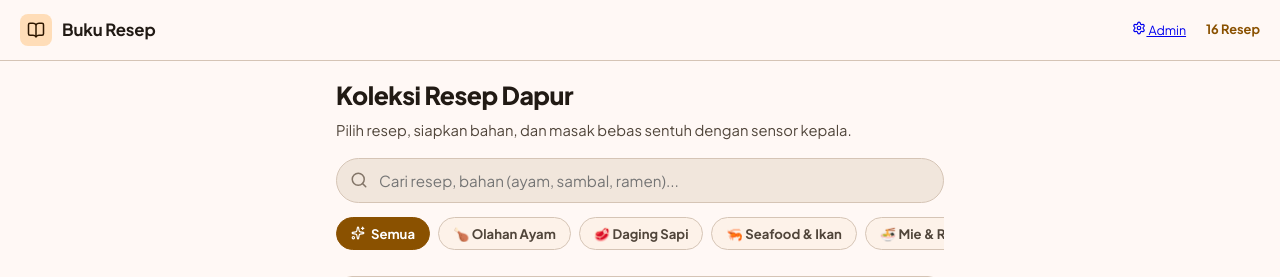
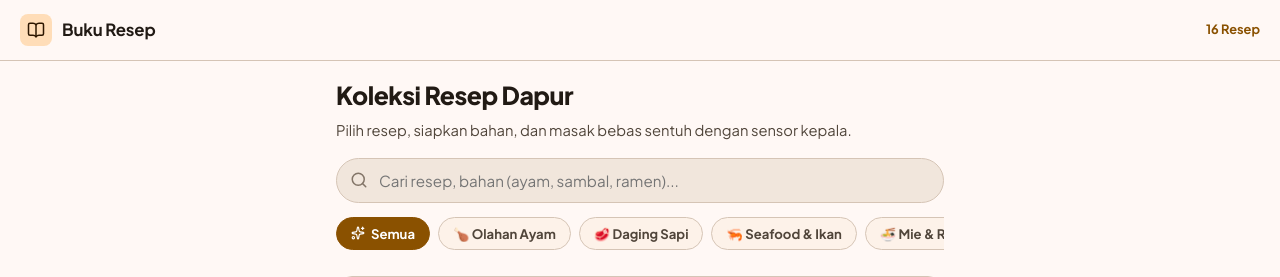
Before and after one commit to RizkiRay/recipe-m3-app, a FastAPI app: page / in a window 1280 px wide. Shown: the top 277 px of the page. Run offline with FastAPI, Linux system fonts and the light colour scheme; data comes from the database, SQL or seed files in the repository.

Commit message:
style: remove admin link from catalog header for clean public view

```diff
--- a/templates/catalog.html
+++ b/templates/catalog.html
@@ -99,15 +99,9 @@
       </div>
       <h1>Buku Resep</h1>
     </div>
-    <div style="display: flex; align-items: center; gap: 8px;">
-      <a href="/admin" class="btn-action" style="padding: 6px 12px; font-size: 0.78rem;">
-        <i data-lucide="settings" style="width: 14px; height: 14px;"></i>
-        Admin
-      </a>
-      <span style="font-size: 0.8rem; font-weight: 700; color: var(--md-sys-color-primary);" id="recipeCountLabel">
-        {{ all_recipes|length }} Resep
-      </span>
-    </div>
+    <span style="font-size: 0.8rem; font-weight: 700; color: var(--md-sys-color-primary);" id="recipeCountLabel">
+      {{ all_recipes|length }} Resep
+    </span>
   </header>
 
   <main class="container" style="padding-top: 16px;">
```
